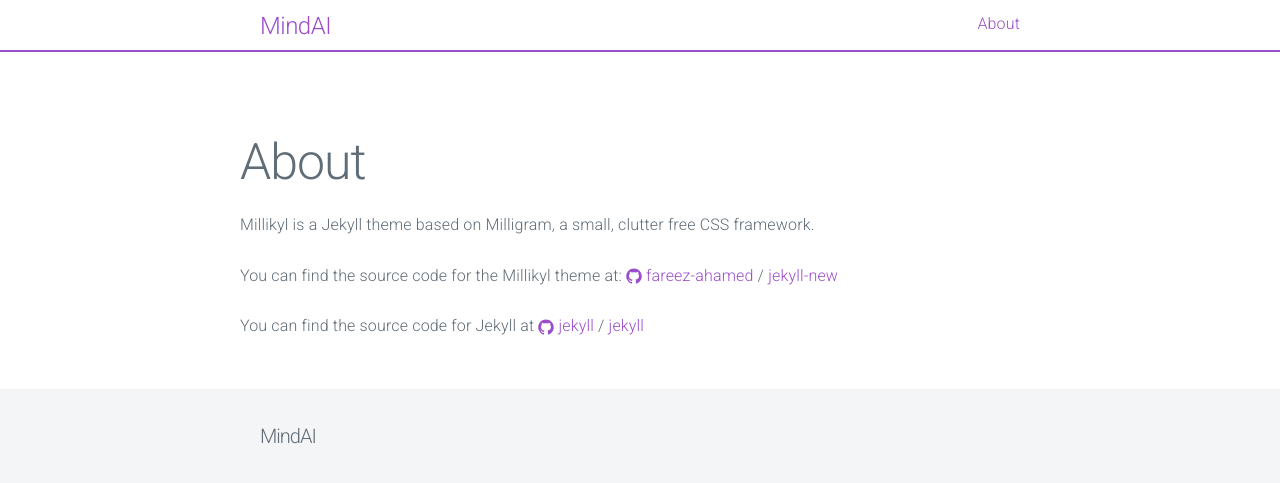
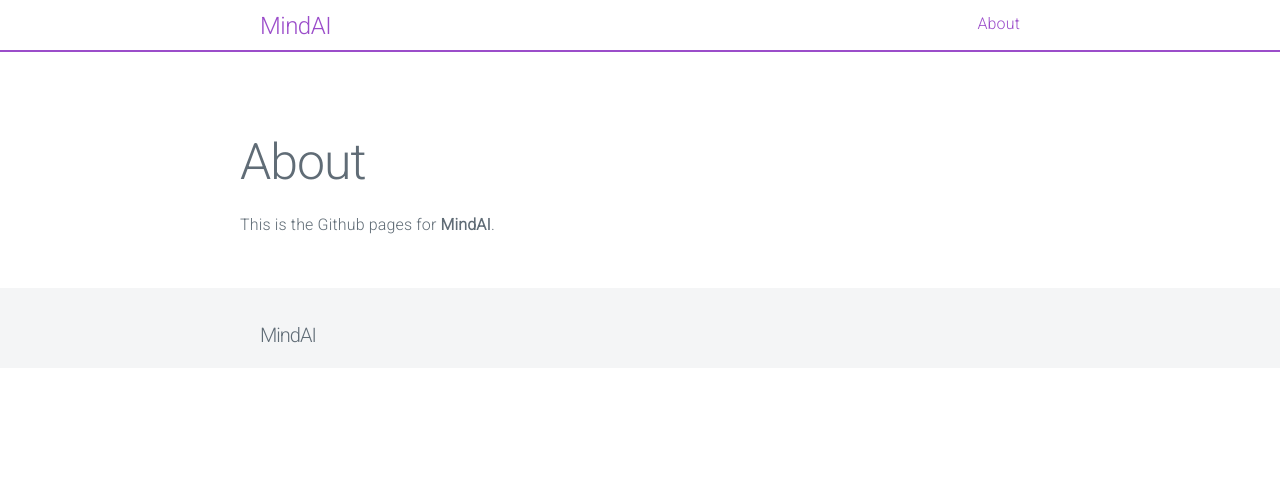
Before and after one commit to MindAI/MindAI.github.io, a Jekyll site: the page built from about.md, in a window 1280 px wide. Shown: the top 483 px of the page. Built offline with Jekyll 4.4.1, drawn with Linux system fonts in a browser that asks for light colours.

Commit message:
remove non-me content

```diff
--- a/_includes/footer.html
+++ b/_includes/footer.html
@@ -32,12 +32,12 @@
         </div>
 
 
-      </div>
+      <!-- </div>
       <div class="row">
         <div class="column-50">
           <p>{{ site.description }}</p>
         </div>
-      </div>
+      </div> -->
     </div>
   </div>
 
--- a/about.md
+++ b/about.md
@@ -4,12 +4,4 @@ title: About
 permalink: /about/
 ---
 
-Millikyl is a Jekyll theme based on Milligram, a small, clutter free CSS framework.
-
-You can find the source code for the Millikyl theme at:
-{% include icon-github.html username="fareez-ahamed" %} /
-[jekyll-new](https://github.com/fareez-ahamed/millikyl)
-
-You can find the source code for Jekyll at
-{% include icon-github.html username="jekyll" %} /
-[jekyll](https://github.com/jekyll/jekyll)
+This is the Github pages for **MindAI**.
```
Also changed, not shown: _posts/2016-01-01-just-another-year.md (deleted, +0 -29 lines), _posts/2016-01-02-welcome-to-jekyll.markdown (deleted, +0 -25 lines), README.md, _posts/2019-07-01-f1.png (deleted), 3 other files.
